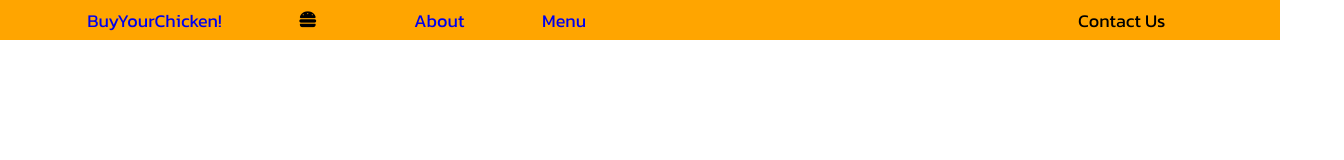
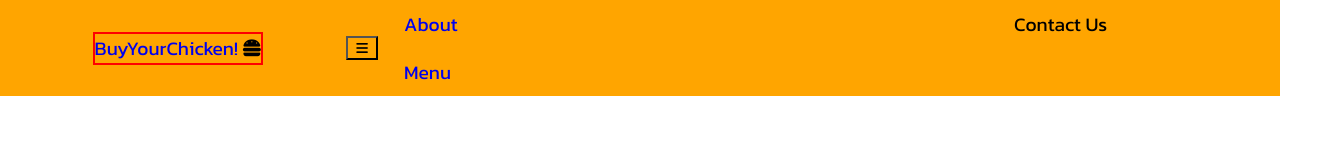
Before and after one commit to zuxiangw/RestaurantWeb, a plain HTML site: page index.html in a window 1280 px wide. Shown: the whole page, 1344 px wide, since content can reach past the window. Drawn offline with Linux system fonts and the light colour scheme.

Commit message:
NavBar WIP 2

```diff
--- /dev/null
+++ b/app.js
@@ -0,0 +1,7 @@
+const links = document.querySelector(".nav-link");
+const navBtnDOM = document.querySelector(".nav-btn");
+
+navBtnDOM.addEventListener("click", () => {
+  links.classList.toggle("show-links");
+  console.log("Hello World");
+});
--- a/css/styles.css
+++ b/css/styles.css
@@ -8,33 +8,45 @@
 }
 
 .navbar {
+  display: flex;
+  justify-content: center;
+  align-items: center;
 }
 .navContainer {
-  height: 40px;
   width: 100vw;
   background: orange;
   display: flex;
-  justify-content: center;
-  align-items: center;
-  font-size: large;
+  flex-direction: column;
+  justify-content: space-evenly;
+  font-size: larger;
 }
 .navHeader {
-  width: 30vw;
   display: flex;
-  justify-content: center;
-  align-items: center;
-  justify-content: space-evenly;
-  margin-left: 10px;
+  justify-content: space-between;
 }
 .nav-link {
-  width: 20vw;
+  text-decoration: none;
   display: flex;
-  margin: 0px 10px;
-  text-decoration: none;
+  flex-direction: column;
+  align-items: center;
+  height: 0px;
+  overflow: hidden;
+  transition: 0.3s ease-in-out all;
 }
-.contact-link {
-  margin-left: auto;
-  margin-right: -5%;
+.companyInfo {
+  margin: auto;
+  border: 2px solid red;
+}
+.nav-btn {
+  width: 2rem;
+  background: orange;
+  margin-right: 1rem;
+}
+.nav-btn:hover {
+  background-color: blue;
+}
+.nav-btn:active {
+  background-color: green;
 }
 .companyName {
   text-decoration: none;
@@ -42,27 +54,41 @@
 a:visited {
   color: black;
 }
-.options {
-  height: 1.26rem;
-  display: none;
+.show-links {
+  height: 58px;
+}
+.contacts {
+  text-decoration: none;
 }
 
-@media screen and (max-width: 500px) {
+@media screen and (min-width: 500px) {
+  /*  */
   .navContainer {
-    background: red;
+    flex-direction: row;
+    justify-content: center;
+  }
+  .navHeader {
+    width: 30vw;
+    display: flex;
+    justify-content: center;
+    align-items: center;
+    justify-content: space-evenly;
+    margin-left: 10px;
+  }
+  .nav-link {
+    height: 3rem;
+    width: 20vw;
     display: flex;
     flex-direction: row;
-    overflow: hidden;
+    align-items: center;
+    margin: 0px 10px;
+    text-decoration: none;
   }
-  .nav-link {
+  .contact-link {
+    margin-left: auto;
+    margin-right: 0;
   }
-  .navHeader {
-    margin-left: auto;
-    justify-content: space-evenly;
-    align-items: center;
-  }
-  .options {
-    display: flex;
-    margin-right: auto;
+  .fa-bars {
+    display: none;
   }
 }
--- a/index.html
+++ b/index.html
@@ -16,25 +16,26 @@
     <nav class="navbar">
       <div class="navContainer">
         <div class="navHeader">
-          <a href="./" class="companyName"> BuyYourChicken! </a>
-          <i class="fa-solid fa-burger"></i>
+          <div class="companyInfo">
+            <a href="./" class="companyName"> BuyYourChicken! </a>
+            <i class="fa-solid fa-burger"></i>
+          </div>
+          <button type="button" class="nav-btn">
+            <i class="fa-solid fa-bars"></i>
+          </button>
         </div>
 
-        <div class="nav-link">
-          <a href="./about.html" class="nav-link"> About </a>
+        <div class="nav-links">
+          <a href="./about.html" class="nav-link" id="about"> About </a>
           <a href="./menu.html" class="nav-link"> Menu </a>
         </div>
 
         <div class="contact-link">
           <a href="" class="nav-link">Contact Us</a>
         </div>
-
-        <div class="options">
-          <button>
-            <i class="fa-solid fa-bars"></i>
-          </button>
-        </div>
       </div>
     </nav>
+
+    <script src="./app.js"></script>
   </body>
 </html>
```
